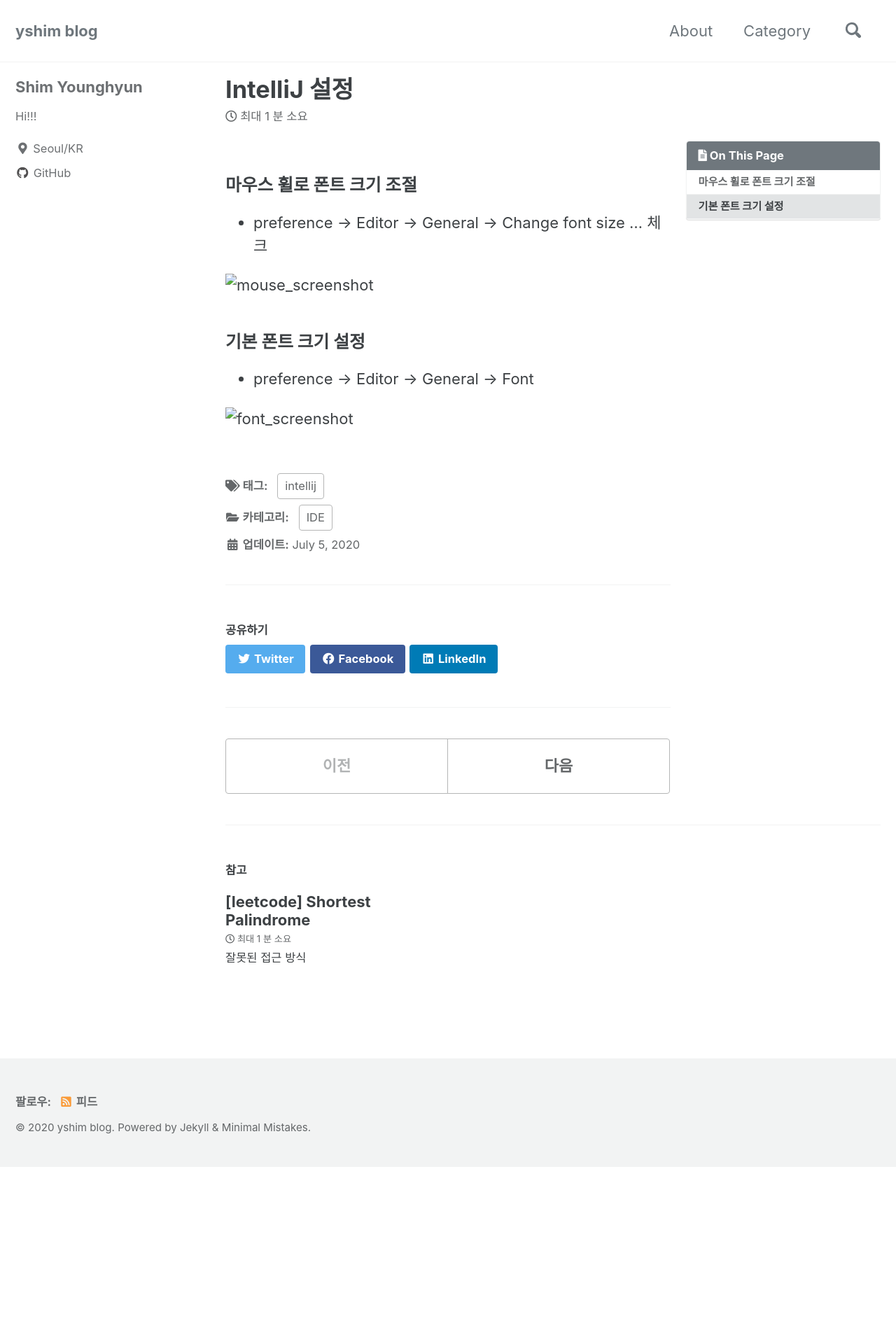
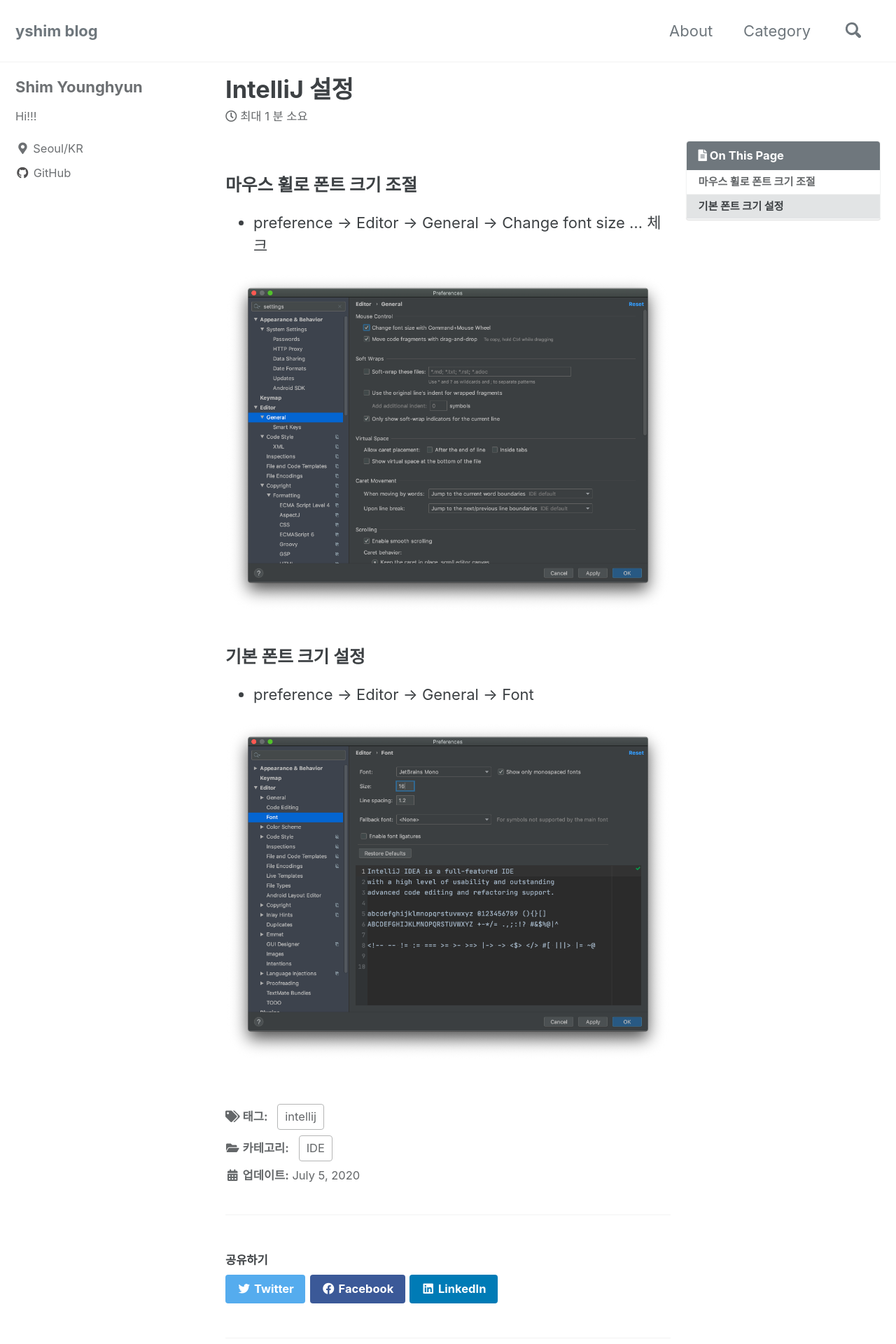
Before and after one commit to shimyounghyun/shimyounghyun.github.io, a Jekyll site: the page built from _posts/IDE/2020-07-05-intelliJ_설정.md, in a window 1280 px wide. Shown: the top 1920 px of the page at 70% size. Built offline with Jekyll 4.4.1, drawn with Linux system fonts in a browser that asks for light colours; cached includes are drawn as plain includes; before the commit the page ends 1667 px from its top, so only the background shows below that.

Commit message:
이미지 url 수정

```diff
--- a/_posts/IDE/2020-07-05-intelliJ_설정.md
+++ b/_posts/IDE/2020-07-05-intelliJ_설정.md
@@ -12,10 +12,10 @@ tag :
 
 - preference → Editor → General → Change font size ... 체크
 
-![mouse_screenshot](./assets/images/2020-07-04__10.08.05.png)
+![mouse_screenshot](/assets/images/2020-07-04__10.08.05.png)
 
 ### 기본 폰트 크기 설정
 
 - preference → Editor → General → Font
 
-![font_screenshot](./assets/images/2020-07-04__10.12.25.png)
+![font_screenshot](/assets/images/2020-07-04__10.12.25.png)
```
